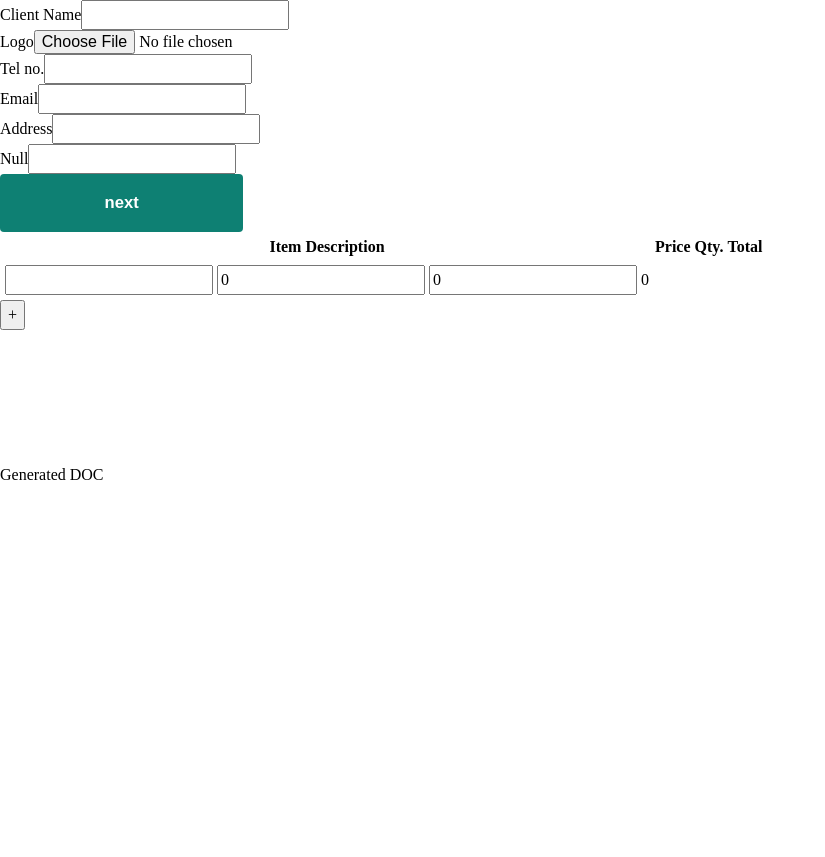
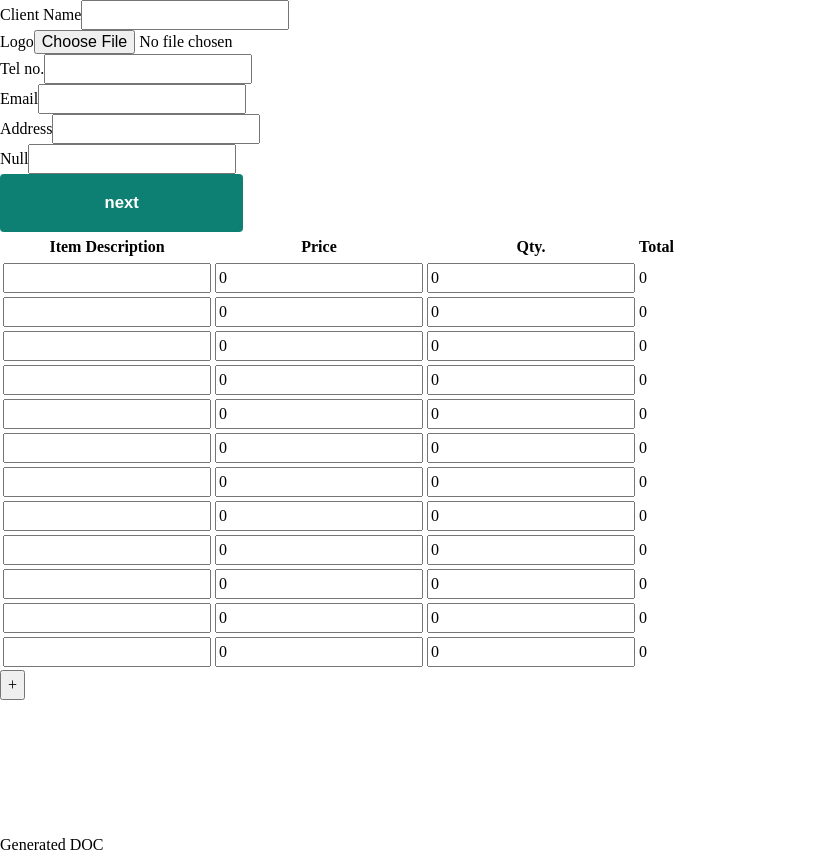
Before and after one commit to Aisely/aisely-web-mvp, a React (Create React App) app: page / in a window 1280 px wide. Shown: the whole page, without its empty margins (0-825 px from the left). Before the commit the page ends 800 px from the top, so only its background shows below. Built offline with nearby package versions, Linux system fonts and the light colour scheme.

Commit message:
adding static table cells

```diff
--- a/src/components/Input/components/TableSheet/TableItems.js
+++ b/src/components/Input/components/TableSheet/TableItems.js
@@ -1,6 +1,6 @@
 import React, {useState, useEffect} from 'react'
 
-function TableItems({index, tableItem }) {
+function TableItems({index, tableItem, setTableItem, addCell}) {
     const [price, setPrice] = useState(0);
     const [qty, setQty] = useState(0);
     const [total, setTotal] = useState([]);
@@ -14,14 +14,14 @@ function TableItems({index, tableItem }) {
   }, [price, qty, total ]);
 
     return (
-        <div>
+        <>
             <tr>
                <td><input type='text' required/></td>
                 <td><input type='number' value={price} onChange={(e) => setPrice(e.target.value)}/></td>
                 <td><input type='number' value={qty} onChange={(e) => setQty(e.target.value)}/></td>
                 <td>{total}</td>
             </tr>
-        </div>
+        </>
     )
 }
 
--- a/src/components/Input/components/TableSheet/TableSheet.js
+++ b/src/components/Input/components/TableSheet/TableSheet.js
@@ -1,19 +1,21 @@
-import React, { useState } from 'react'
+import React, { useState, useEffect } from 'react'
 import TableItems from './TableItems'
 
 function TableSheet() {
   const [tableItem, setTableItem] = useState([1]);
-  // const [total, setTotal] = useState([]);
+  const [price, setPrice] = useState(0);
+  const [qty, setQty] = useState(0);
+  const [total, setTotal] = useState([]);
 
 
   //addition of price and qty
-  // useEffect(() => {
-  //   const x = Number(price) * Number(qty)
-  //   setTotal(x)
-  // return () => {
+  useEffect(() => {
+    const x = Number(price) * Number(qty)
+    setTotal(x)
+  return () => {
 
-  //     };
-  // }, [price, qty, total]);
+      };
+  }, [price, qty, total]);
 
   //adding a new table cell (table row)
   const addCell = () => {
@@ -29,11 +31,78 @@ function TableSheet() {
             <th>Qty.</th>
             <th>Total</th>
           </thead>
-            {
-              tableItem.map((tableItem, index, setItem) => {
-                return <TableItems key={index} tableItem={tableItem} setItem={setItem} addCell={addCell}/>
-              })
-            }
+          <tr>
+              <td><input type='text' required/></td>
+              <td><input type='number' value={price} onChange={(e) => setPrice(e.target.value)}/></td>
+              <td><input type='number' value={qty} onChange={(e) => setQty(e.target.value)}/></td>
+              <td>{total}</td>
+          </tr>
+          <tr>
+              <td><input type='text' required/></td>
+              <td><input type='number' value={price} onChange={(e) => setPrice(e.target.value)}/></td>
+              <td><input type='number' value={qty} onChange={(e) => setQty(e.target.value)}/></td>
+              <td>{total}</td>
+          </tr>
+          <tr>
+              <td><input type='text' required/></td>
+              <td><input type='number' value={price} onChange={(e) => setPrice(e.target.value)}/></td>
+              <td><input type='number' value={qty} onChange={(e) => setQty(e.target.value)}/></td>
+              <td>{total}</td>
+          </tr>
+          <tr>
+              <td><input type='text' required/></td>
+              <td><input type='number' value={price} onChange={(e) => setPrice(e.target.value)}/></td>
+              <td><input type='number' value={qty} onChange={(e) => setQty(e.target.value)}/></td>
+              <td>{total}</td>
+          </tr>
+          <tr>
+              <td><input type='text' required/></td>
+              <td><input type='number' value={price} onChange={(e) => setPrice(e.target.value)}/></td>
+              <td><input type='number' value={qty} onChange={(e) => setQty(e.target.value)}/></td>
+              <td>{total}</td>
+          </tr>
+          <tr>
+              <td><input type='text' required/></td>
+              <td><input type='number' value={price} onChange={(e) => setPrice(e.target.value)}/></td>
+              <td><input type='number' value={qty} onChange={(e) => setQty(e.target.value)}/></td>
+              <td>{total}</td>
+          </tr>
+          <tr>
+              <td><input type='text' required/></td>
+              <td><input type='number' value={price} onChange={(e) => setPrice(e.target.value)}/></td>
+              <td><input type='number' value={qty} onChange={(e) => setQty(e.target.value)}/></td>
+              <td>{total}</td>
+          </tr>
+          <tr>
+              <td><input type='text' required/></td>
+              <td><input type='number' value={price} onChange={(e) => setPrice(e.target.value)}/></td>
+              <td><input type='number' value={qty} onChange={(e) => setQty(e.target.value)}/></td>
+              <td>{total}</td>
+          </tr>
+          <tr>
+              <td><input type='text' required/></td>
+              <td><input type='number' value={price} onChange={(e) => setPrice(e.target.value)}/></td>
+              <td><input type='number' value={qty} onChange={(e) => setQty(e.target.value)}/></td>
+              <td>{total}</td>
+          </tr>
+          <tr>
+              <td><input type='text' required/></td>
+              <td><input type='number' value={price} onChange={(e) => setPrice(e.target.value)}/></td>
+              <td><input type='number' value={qty} onChange={(e) => setQty(e.target.value)}/></td>
+              <td>{total}</td>
+          </tr>
+          <tr>
+              <td><input type='text' required/></td>
+              <td><input type='number' value={price} onChange={(e) => setPrice(e.target.value)}/></td>
+              <td><input type='number' value={qty} onChange={(e) => setQty(e.target.value)}/></td>
+              <td>{total}</td>
+          </tr>
+          <tr>
+              <td><input type='text' required/></td>
+              <td><input type='number' value={price} onChange={(e) => setPrice(e.target.value)}/></td>
+              <td><input type='number' value={qty} onChange={(e) => setQty(e.target.value)}/></td>
+              <td>{total}</td>
+          </tr>
         </table>
         <button onClick={addCell}>+</button>
     </div>
```
